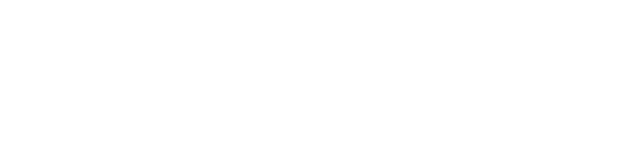
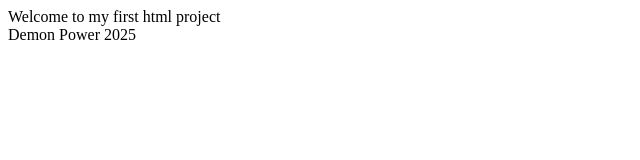
Before and after one commit to WarchildDemon/webproject001, a plain HTML site: page Index.htm in a window 1280 px wide. Shown: the whole page, without its empty margins (0-640 px from the left). Drawn offline with Linux system fonts and the light colour scheme.

Commit message:
Update Index.htm

```diff
--- a/Index.htm
+++ b/Index.htm
@@ -2,4 +2,10 @@
   <header>
     <title>Web Project 001</title>
   </header>
+<body>
+  Welcome to my first html project
+</body>
+  <footer>
+   <a href+"">Demon Power 2025</a>
+  </footer>
 </html>
```
